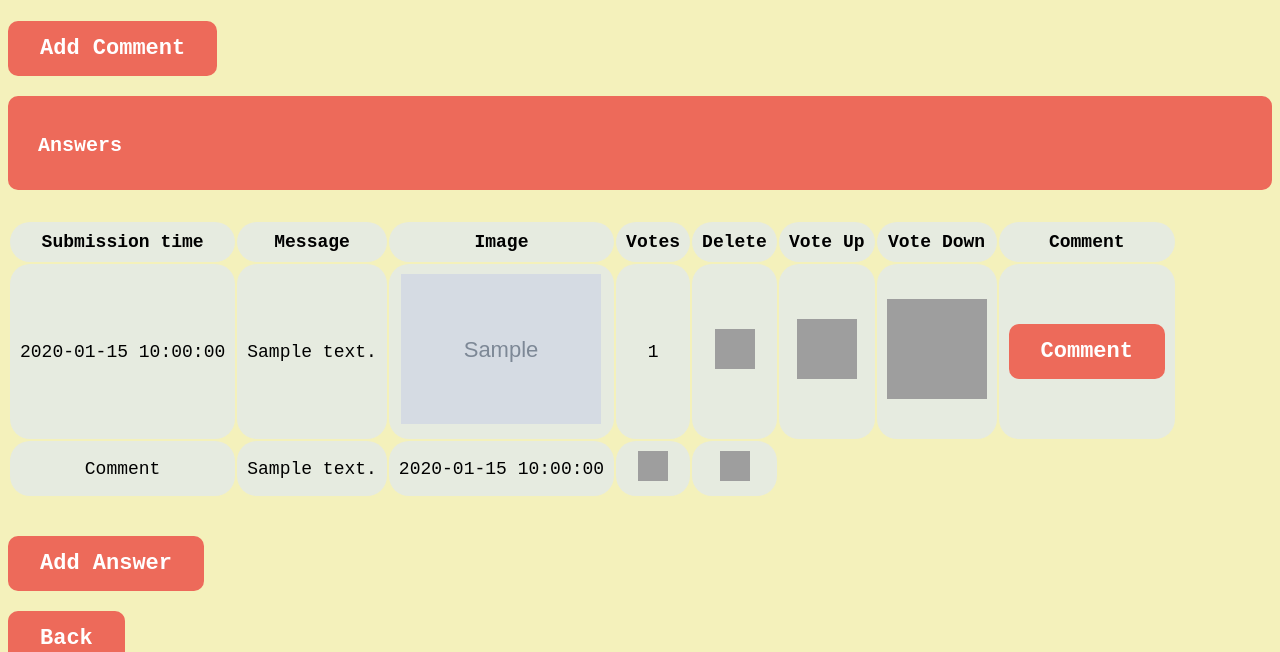
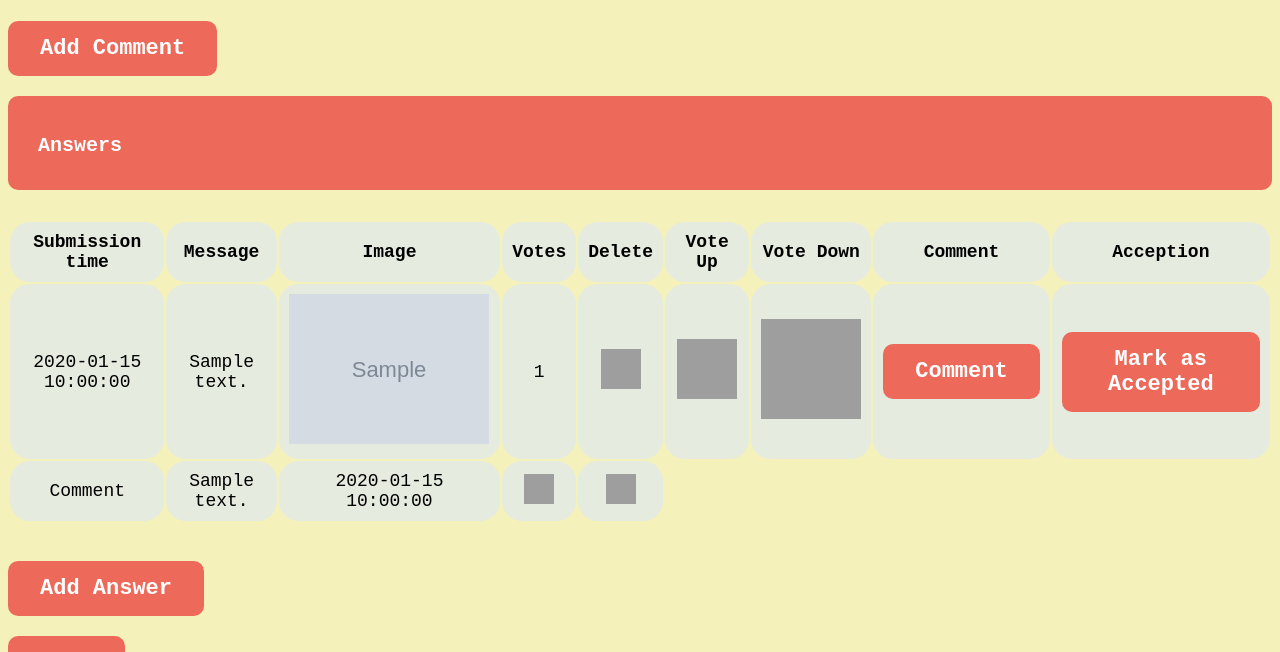
Before and after one commit to gabriellaZana/AskMate_The-Beauty-and-the-Beasts, a Flask app: page /question/1/ in a window 1280 px wide. Shown: the part 1416-2068 px from the top of the page. Run offline with Flask 2, Linux system fonts and the light colour scheme; grey boxes marked "Sample" are stand-in pictures; a database or web service that is not in the repository returns one stand-in record (values such as "Sample title"); some libraries are stand-ins or nearby versions; grey boxes are pictures that could not be loaded.

Commit message:
accept answer done

```diff
--- a/server.py
+++ b/server.py
@@ -160,6 +160,13 @@ def route_downvote_answer(questionid=None, answerid=None):
     common.query_handler("UPDATE answer SET vote_number = vote_number-1 WHERE id=%s", (id_num,))
     return redirect('/question/' + id_question + "/")
 
+
+@app.route('/question/<question_id>/<answer_id>/accept-answer')
+def accept_answer(question_id, answer_id):
+    common.query_handler("UPDATE answer SET accepted='1' WHERE id=%s", (answer_id,))
+    return redirect("/question/"+question_id+"/")
+
+
 # COMMENT
 
 
--- a/templates/question.html
+++ b/templates/question.html
@@ -75,6 +75,7 @@
                     <td class="header"><strong>Vote Up</strong></td>
                     <td class="header"><strong>Vote Down</strong></td>
                     <td class="header"><strong>Comment</strong></td>
+                    <td class="header"><strong>Acception</strong></td>
                 </tr>
             </thead>
 
@@ -96,6 +97,11 @@
                         <td><a href="/question/{{ id_num }}/{{ line['id'] }}/vote-up/"><img src="http://www.pngmart.com/files/5/Black-Cat-PNG-HD.png" width="60" height="60"></a></td>
                         <td><a href="/question/{{ id_num }}/{{ line['id'] }}/vote-down/"><img src="https://cdn.shopify.com/s/files/1/2023/9623/products/No_Hours_cat_fart_pin_500x.png?v=1495509783" width="100" height="100"></a></td>
                         <td><button class="button" type="submit" onclick="location.href='http://127.0.0.1:5000/answer/{{ line['id'] }}/new-comment';">Comment</button></td>
+                        {% if line['accepted'] == '1' %}
+                        <td>Accepted</td>
+                        {% else %}
+                        <td><button class="button" type="submit" onclick="location.href='http://127.0.0.1:5000/question/{{ id_num }}/{{ line['id'] }}/accept-answer';">Mark as Accepted</button></td>
+                        {% endif %}
                     </tr>
                     {% for row in comment_database %}
                         {% if line['id'] == row['answer_id'] %}
```
